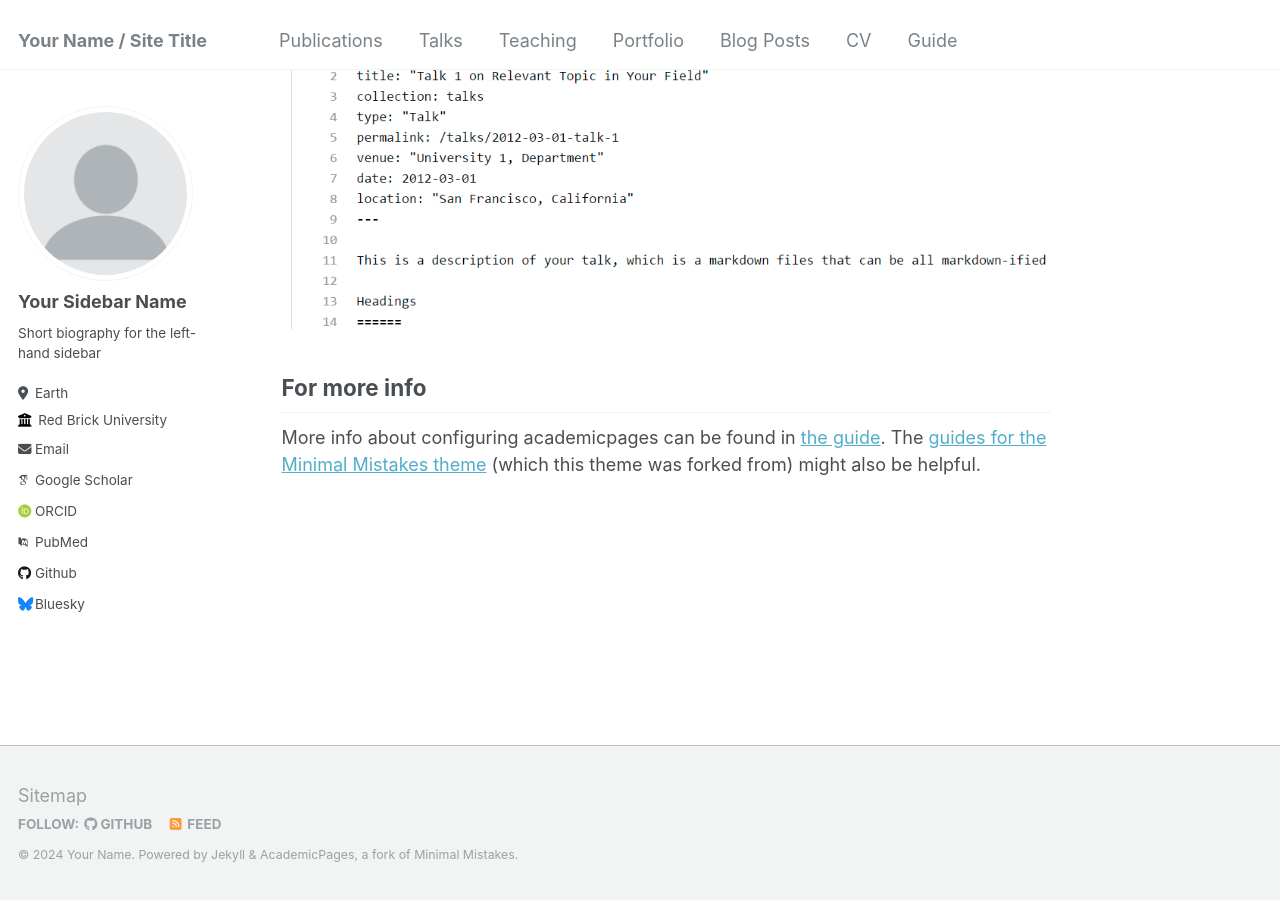
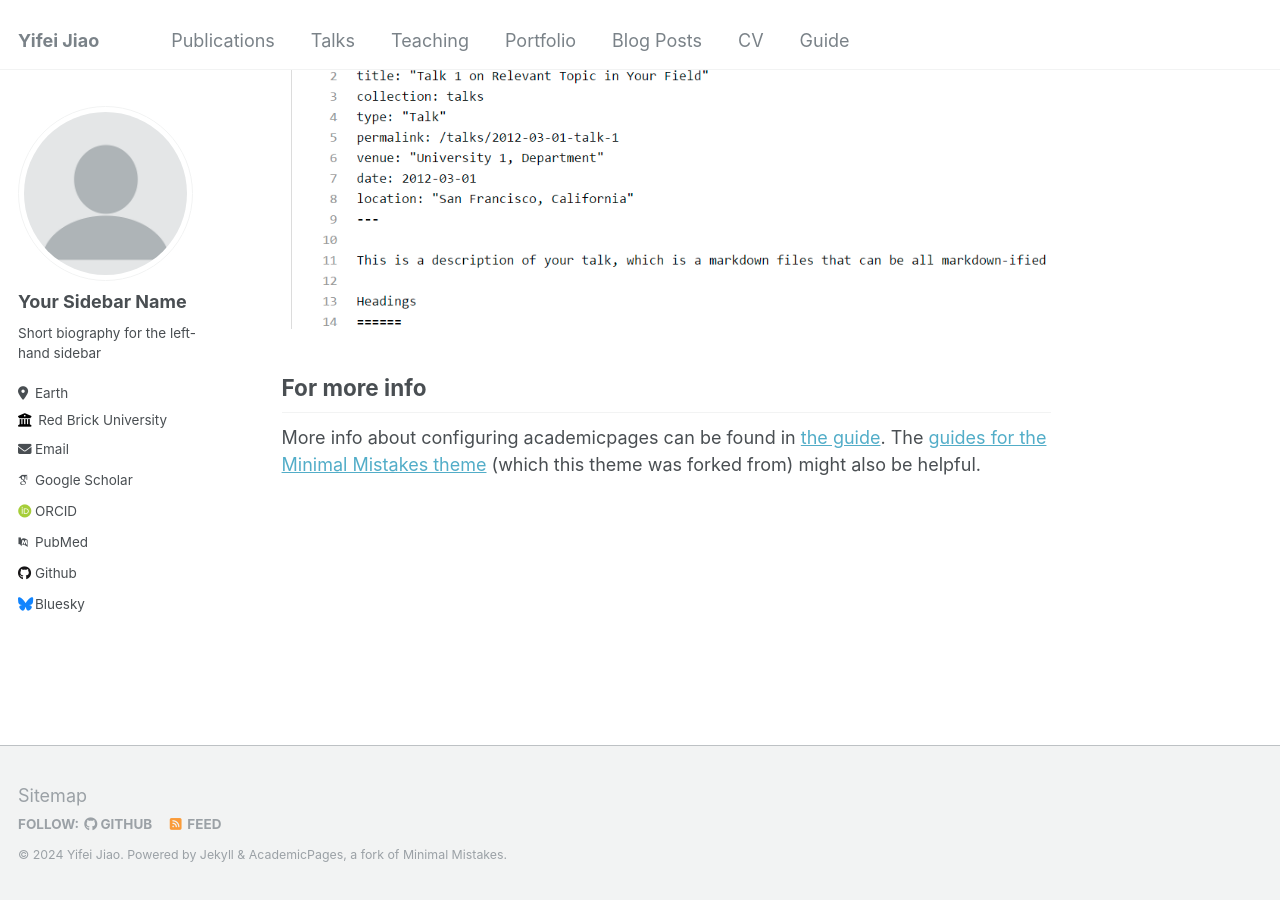
Before and after one commit to jiaoyf-thu/jiaoyf-thu.github.io, a Jekyll site: the page built from _pages/about.md, in a window 1280 px wide and 900 px high, scrolled down 2660 px. Built offline with Jekyll 4.4.1, drawn with Linux system fonts in a browser that asks for light colours; some web fonts are replaced.

Commit message:
Update _config.yml

```diff
--- a/_config.yml
+++ b/_config.yml
@@ -8,9 +8,9 @@
 
 # Basic Site Settings
 locale                   : "en-US"
-title                    : "Your Name / Site Title"
+title                    : "Yifei Jiao"
 title_separator          : "-"
-name                     : &name "Your Name"
+name                     : &name "Yifei Jiao"
 description              : &description "personal description"
 url                      : https://academicpages.github.io # the base hostname & protocol for your site e.g. "https://mmistakes.github.io"
 baseurl                  : "" # the subpath of your site, e.g. "/blog"
```
